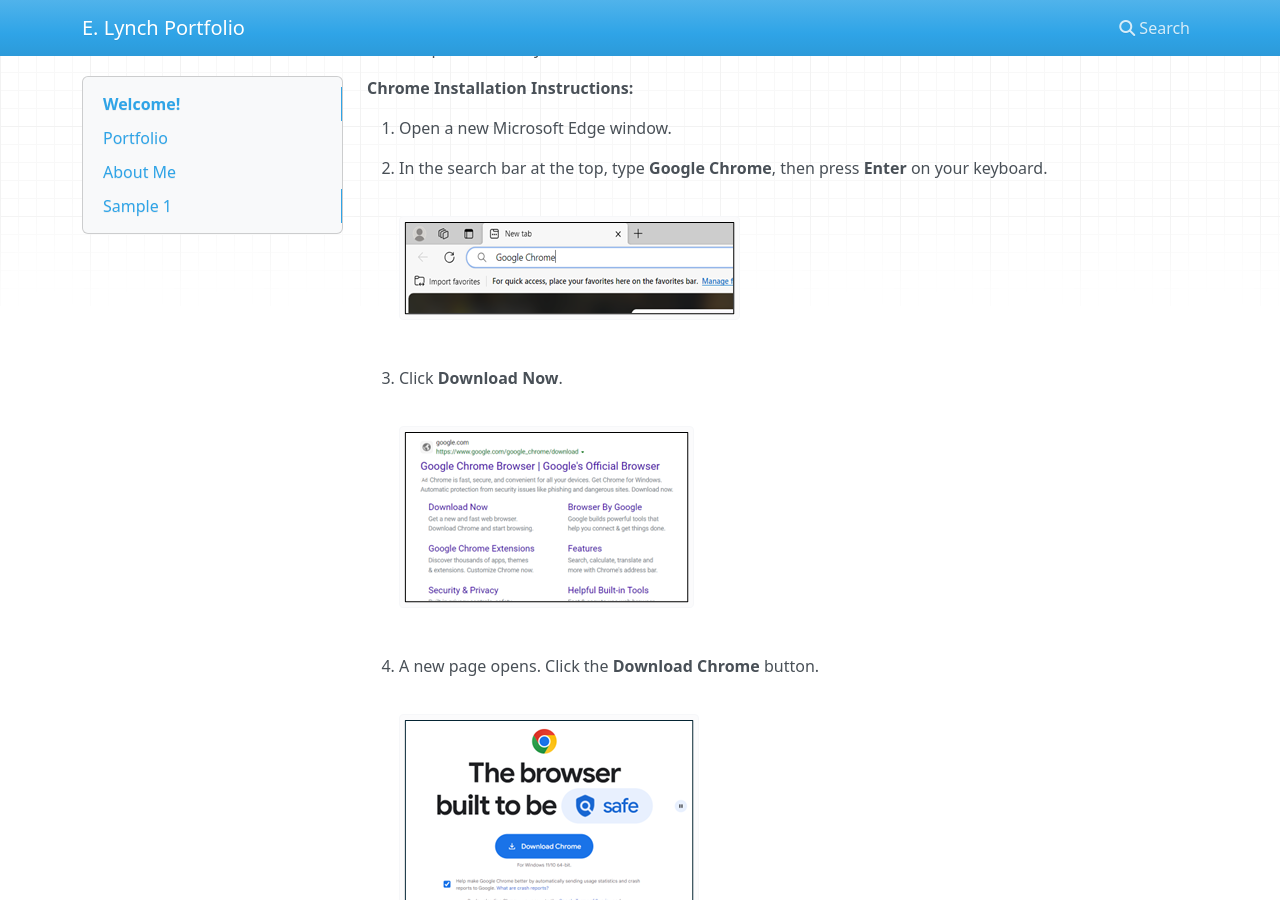
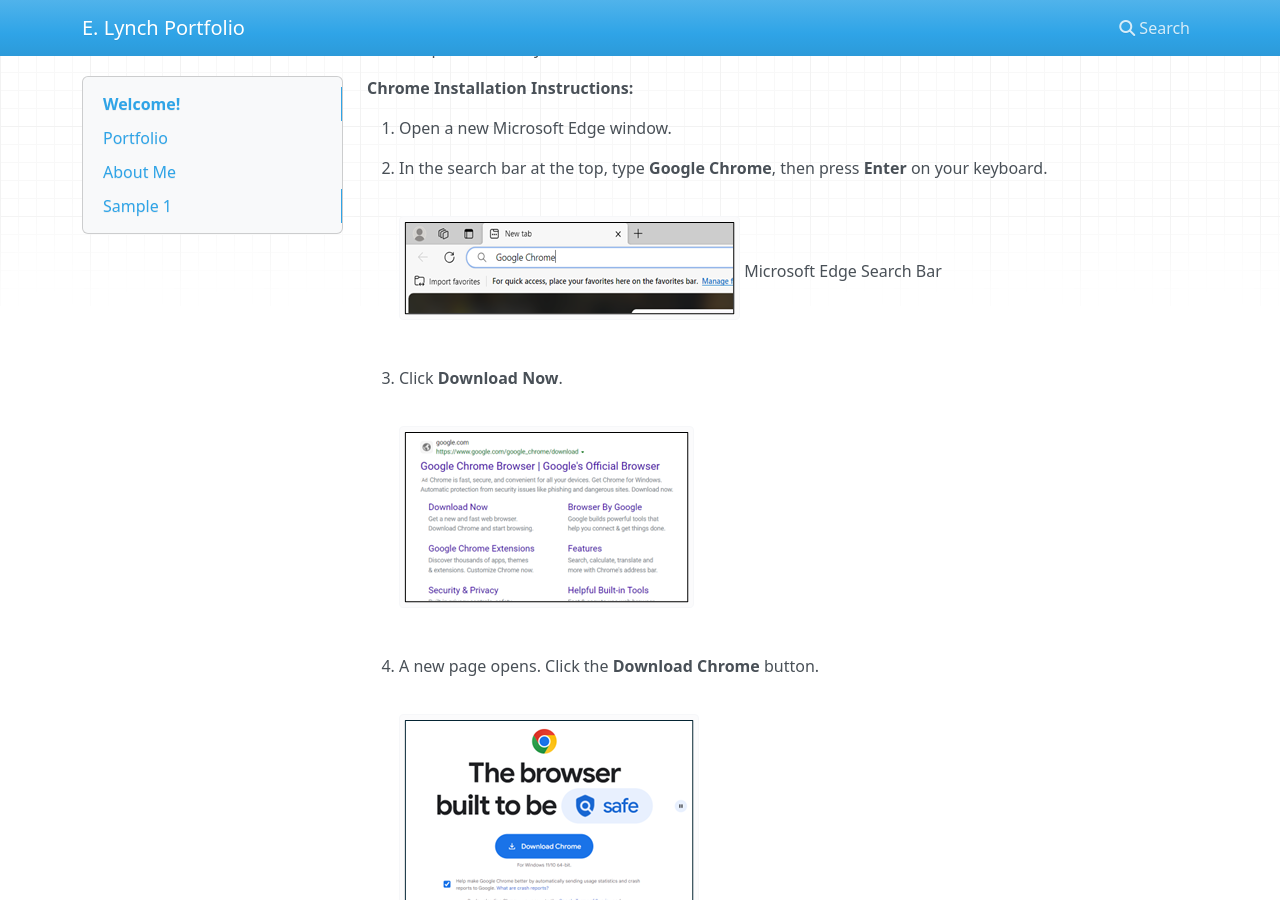
Before and after one commit to EmmaCL93/Portfolio, an MkDocs documentation site: the page built from docs/index.md, in a window 1280 px wide and 900 px high, scrolled down 918 px. Built offline with MkDocs 1.6.1, drawn with Linux system fonts in a browser that asks for light colours; nearby versions of some CDN libraries.

Commit message:
New images for 10-15

```diff
--- a/docs/index.md
+++ b/docs/index.md
@@ -29,7 +29,10 @@
 
 1.	In the search bar at the top, type **Google Chrome**, then press **Enter** on your keyboard.
 
-    ![Microsoft Edge Search Bar](<Images/Step 2. - Microsoft Edge Search Bar.png> "Microsoft Edge Search Bar")
+    <figure markdown>
+     ![Microsoft Edge Search Bar](<Images/Step 2. - Microsoft Edge Search Bar.png>)
+     <fig caption>Microsoft Edge Search Bar</fig caption>
+    </figure>
 
 1.	Click **Download Now**.
 
```
Also changed, not shown: other parts of docs/index.md (+0 -12 lines), docs/Images/Step 10. - Start Menu.png, docs/Images/Step 11. - Settings Menu.png, docs/Images/Step 12. - Apps Menu.png, docs/Images/Step 13. - Default Apps List.png, docs/Images/Step 14. - Default Browser Options.png, docs/Images/Step 15. - Chrome As Default Browser.png.
